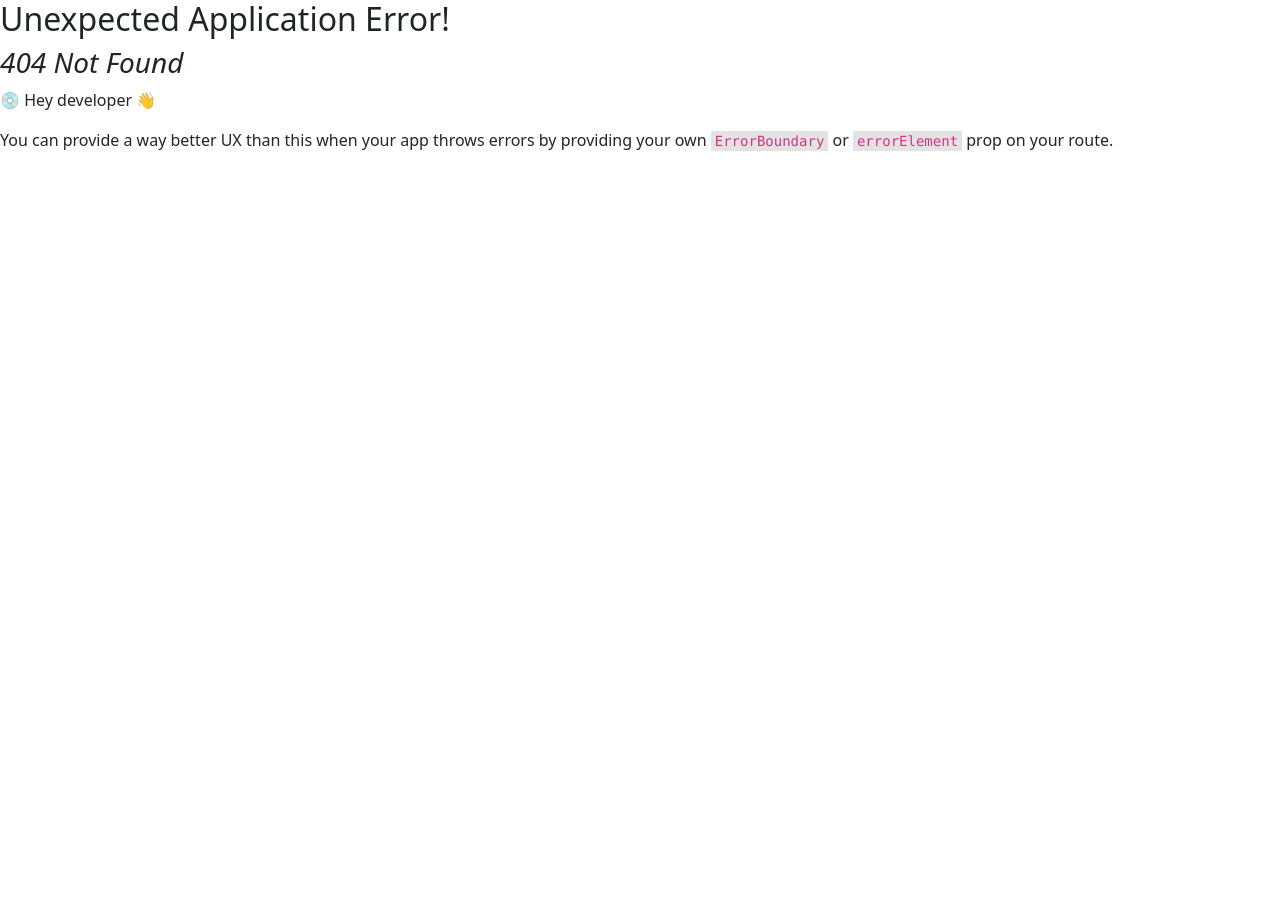
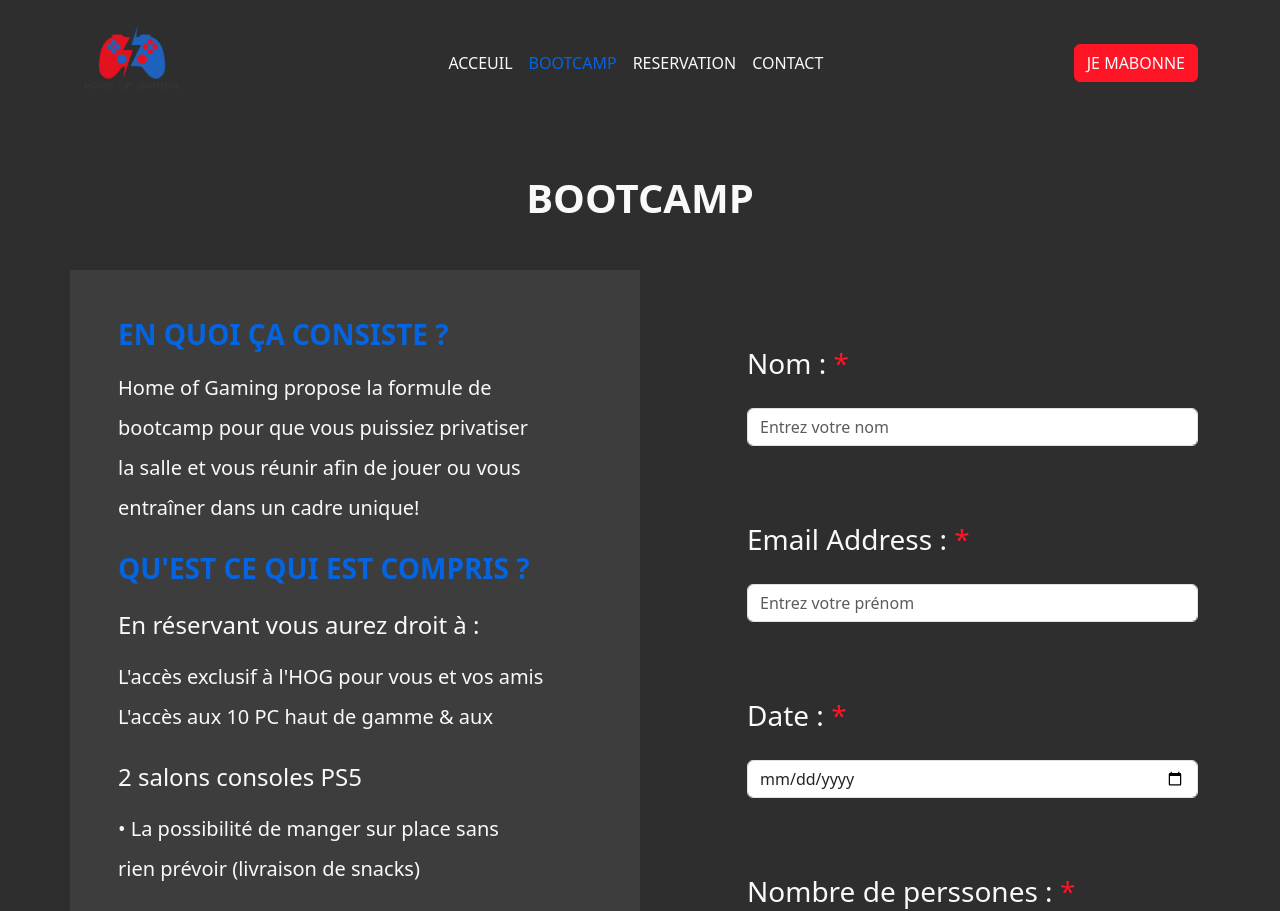
Before and after one commit to arabiimad/Home-of-Gaming, a React (Vite) app: page /bootcamp in a window 1280 px wide. Before the commit this address had no page. Shown: the top 911 px of the page. Before the commit the page ends 800 px from the top, so only its background shows below. Built offline with nearby package versions, Linux system fonts and the light colour scheme.

Commit message:
added dark theme & routes & bootcamp

```diff
--- a/src/App.scss
+++ b/src/App.scss
@@ -1,5 +1,7 @@
 $primary: #0465e3;
-$secondary: #ff1525;
+$secondary: #3e3d3d;
+$danger: #ff1525;
+$dark: #2e2e2e;
 
 @import "../node_modules/bootstrap/scss/bootstrap.scss";
 
--- a/src/Routes/index.jsx
+++ b/src/Routes/index.jsx
@@ -6,11 +6,18 @@ import {
 } from "react-router-dom";
 import Layout from "../components/Layout";
 import Home from "../components/pages/Home";
+import Bootcamp from "../components/pages/Bootcamp";
+import Reservation from "../components/pages/Reservation";
+import Contact from "../components/pages/Contact";
 
 const router = createBrowserRouter(
   createRoutesFromElements(
     <Route path="/" element={<Layout />}>
-      <Route index element={<Home/>} />
+      <Route index element={<Home />} />
+      <Route path="/bootcamp" exact element={<Bootcamp />} />
+      <Route path="/reservation" element={<Reservation />} />
+      <Route path="/contact" element={<Contact />} />
+      {/* <Route path="/sign" element={< Sign/>}/> */}
     </Route>
   )
 );
--- a/src/components/Layout/NavBar/index.jsx
+++ b/src/components/Layout/NavBar/index.jsx
@@ -1,8 +1,11 @@
-import Logo from "/img/logo.png"
+import Logo from "/img/logo.png";
+import { NavLink } from "react-router-dom";
+import { FontAwesomeIcon } from "@fortawesome/react-fontawesome";
+import { faBars } from "@fortawesome/free-solid-svg-icons";
+import "./index.scss";
 
 const NavBar = () => {
   return (
-    <>
     <nav className="navbar navbar-expand-lg" id="navbar">
       <div className="container">
         <a className="navbar-brand" href="index.html" id="logo">
@@ -11,52 +14,52 @@ const NavBar = () => {
           </span>
         </a>
         <button
-            className="navbar-toggler"
+          className="navbar-toggler border-danger"
           type="button"
           data-bs-toggle="collapse"
           data-bs-target="#mynavbar"
         >
           <span>
-              <i className="fa-solid fa-bars"></i>
+            <FontAwesomeIcon icon={faBars} color="#ff1525" />
           </span>
         </button>
         <div className="collapse navbar-collapse" id="mynavbar">
-            <ul className="ul-1 navbar-nav me-auto">
+          <ul className="ul-1 navbar-nav mx-auto">
             <li className="nav-item">
-                <a className="nav-link active" href="index.html">
-                  {" "}
+              <NavLink className="nav-link text-light" to="/">
                 ACCEUIL
-                </a>
+              </NavLink>
             </li>
             <li className="nav-item">
-                <a className="nav-link" href="#book">
+              <NavLink className="nav-link text-light" to="/bootcamp">
                 BOOTCAMP
-                </a>
+              </NavLink>
             </li>
             <li className="nav-item">
-                <a className="nav-link" href="#packages">
+              <NavLink className="nav-link text-light" to="/reservation">
                 RESERVATION
-                </a>
+              </NavLink>
             </li>
             <li className="nav-item">
-                <a className="nav-link" href="#services">
+              <NavLink className="nav-link text-light" to="/contact">
                 CONTACT
-                </a>
+              </NavLink>
             </li>
           </ul>
 
-            <button type="button" className="btn btn-danger">
+          <NavLink to="/Sign">
+            <button
+              type="button"
+              className="btn btn-danger text-light"
+              data-mdb-toggle="modal"
+              data-mdb-target="#exampleModal"
+            >
               JE MABONNE
             </button>
-            <span className="user">
-              <a href="">
-                <img src="./user.png" width="30" alt="" />
-              </a>
-            </span>
+          </NavLink>
         </div>
       </div>
     </nav>
-    </>
   );
 };
 
--- a/src/components/Layout/NavBar/index.scss
+++ b/src/components/Layout/NavBar/index.scss
@@ -1,51 +1,8 @@
-/* Navbar Start */
-#navbar {
-    background: #f9f9f9;
-  }
-  #logo {
-    font-size: 36px;
-    font-weight: 550;
-    color: black;
-    text-shadow: 0px 1px 1px black;
-    margin-bottom: 5px;
-  }
-  #logo span {
-    color: #ffa500;
-  }
-  .navbar-toggler span {
-    color: #ffa500;
-  }
-  .navbar-nav {
-    margin-left: 20px;
-  }
-  .nav-item .nav-link {
-    font-size: 16px;
-    font-weight: 550;
-    color: black;
-    letter-spacing: 1px;
-    border-radius: 3px;
-    transition: 0.5s ease;
-  }
-  .nav-item .nav-link:hover {
-      color: rgb(15, 0, 148);
-  border-bottom:solid 2px #ff0000;
+.navbar-toggler:focus {
+  box-shadow: none;
+}
 
-  }
-  #navbar form button {
-    background: orange;
-    color: white;
-    border: none;
-  }
-
-  .user {
-    margin-left: 15px;
-  }
-
-  .ul-1 {
-    margin-left: 80px;
-  }
-
-  .ul-1 li {
-    margin-right: 50px;
-  }
-  /* Navbar End */
+.nav-link:hover,
+.nav-link.active {
+  color: #0465e3 !important;
+}
--- a/src/components/Layout/index.jsx
+++ b/src/components/Layout/index.jsx
@@ -4,11 +4,11 @@ import NavBar from "./NavBar";
 
 const Layout = () => {
   return (
-    <>
+    <div className="bg-dark text-light">
       <NavBar />
       <Outlet />
       <Footer />
-    </>
+    </div>
   );
 };
 
--- /dev/null
+++ b/src/components/pages/Bootcamp/index.jsx
@@ -0,0 +1,124 @@
+import "./index.scss";
+
+const Bootcamp = () => {
+  return (
+    <div className="container">
+      <h1 className="m-5 text-center fw-bold">BOOTCAMP</h1>
+      <div className="row my-5">
+        <div className="col-md-6 bg-secondary p-5">
+          <h3 className="text-primary fw-bold mb-3">EN QUOI ÇA CONSISTE ?</h3>
+          <p className="lh-lg fw-light fs-5">
+            Home of Gaming propose la formule de <br /> bootcamp pour que vous
+            puissiez privatiser <br /> la salle et vous réunir afin de jouer ou
+            vous <br /> entraîner dans un cadre unique! <br />
+          </p>
+
+          <h3 className="text-primary fw-bold mb-3 mt-4">
+            QU'EST CE QUI EST COMPRIS ?
+          </h3>
+          <h5 className="lh-lg fs-4">
+            En réservant vous aurez droit à : <br />
+          </h5>
+
+          <p className="lh-lg fw-light fs-5">
+            L'accès exclusif à l'HOG pour vous et vos amis
+            <br />
+            L'accès aux 10 PC haut de gamme & aux
+          </p>
+
+          <h5 className="lh-lg fs-4">2 salons consoles PS5</h5>
+          <p className="lh-lg fw-light fs-5">
+            • La possibilité de manger sur place sans <br /> rien prévoir
+            (livraison de snacks) <br />
+          </p>
+          <h3 className="text-primary fw-bold mb-3 mt-4">COMBIEN ÇA COÛTE ?</h3>
+          <p className="lh-lg fw-light fs-5">Le tarif est de :</p>
+          <ul className="lh-lg fw-light fs-5">
+            <li>
+              40Dh par personne pour un bootcamp de 3h. <br /> (10 - 15
+              personnes).
+            </li>
+            <li>
+              80Dh par personne pour un bootcamp de 3h. <br /> (6 - 9
+              personnes).
+            </li>
+            <li>
+              100Dh par personne pour un bootcamp de 3h. <br /> (5 personnes).
+            </li>
+          </ul>
+        </div>
+
+        <div className="col-md-5 ms-auto">
+          <form>
+            <div className="form-group my-5">
+              <label className="my-4 fs-3" htmlFor="nom">
+                Nom : <span className="text-danger">*</span>
+              </label>
+              <input
+                type="text"
+                className="form-control"
+                id="nom"
+                placeholder="Entrez votre nom"
+              />
+            </div>
+
+            <div className="form-group my-5">
+              <label className="my-4 fs-3" htmlFor="prenom">
+                Email Address : <span className="text-danger">*</span>
+              </label>
+              <input
+                type="text"
+                className="form-control"
+                id="prenom"
+                placeholder="Entrez votre prénom"
+              />
+            </div>
+
+            <div className="form-group my-5">
+              <label className="my-4 fs-3" htmlFor="adresse">
+                Date : <span className="text-danger">*</span>
+              </label>
+              <input
+                type="date"
+                className="form-control"
+                id="adresse"
+                placeholder="Entrez votre adresse"
+              />
+            </div>
+
+            <div className="form-group my-5">
+              <label className="my-4 fs-3" htmlFor="range">
+                Nombre de perssones : <span className="text-danger">*</span>
+              </label>
+              <div className="d-flex align-center justify-content-center">
+                <span className="me-3">5</span>
+                <input type="range" className="form-range" id="range" />
+              </div>
+            </div>
+
+            <div className="form-group my-5">
+              <label className="my-4 fs-3" htmlFor="message">
+                Message :
+              </label>
+              <textarea
+                className="form-control"
+                id="message"
+                placeholder="Entrez plus de detail"
+                rows="3"
+              ></textarea>
+            </div>
+
+            <button
+              type="submit"
+              className="btn btn-lg btn-danger text-light my-3 d-block mx-auto"
+            >
+              Soumettre
+            </button>
+          </form>
+        </div>
+      </div>
+    </div>
+  );
+};
+
+export default Bootcamp;
--- /dev/null
+++ b/src/components/pages/Contact/index.jsx
@@ -0,0 +1,7 @@
+import "./index.scss";
+
+const Contact = () => {
+  return <h1 className="m-5 text-center">Contact component</h1>;
+};
+
+export default Contact;
--- a/src/components/pages/Home/Landing/index.jsx
+++ b/src/components/pages/Home/Landing/index.jsx
@@ -8,7 +8,7 @@ const Landing = () => {
         </h1>
       </div>
       <div className="video-container">
-        <video src="./vid.mp4" loop autoplay muted></video>
+        <video src="./vid.mp4" loop autoPlay muted></video>
       </div>
     </div>
   );
--- /dev/null
+++ b/src/components/pages/Reservation/index.jsx
@@ -0,0 +1,7 @@
+import "./index.scss";
+
+const Reservation = () => {
+  return <h1 className="text-center m-5">Reservation component</h1>;
+};
+
+export default Reservation;
```
Also changed, not shown: src/components/pages/Bootcamp/index.scss (added), src/components/pages/Contact/index.scss (added), src/components/pages/Reservation/index.scss (added). Lines whose indentation alone changed are shown as unchanged.
